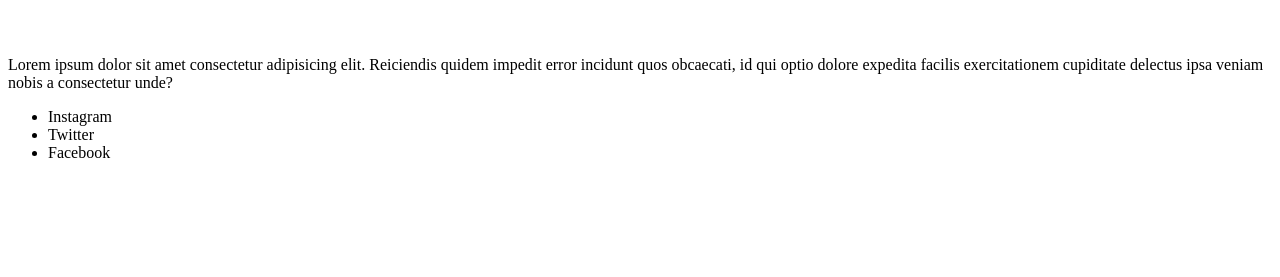
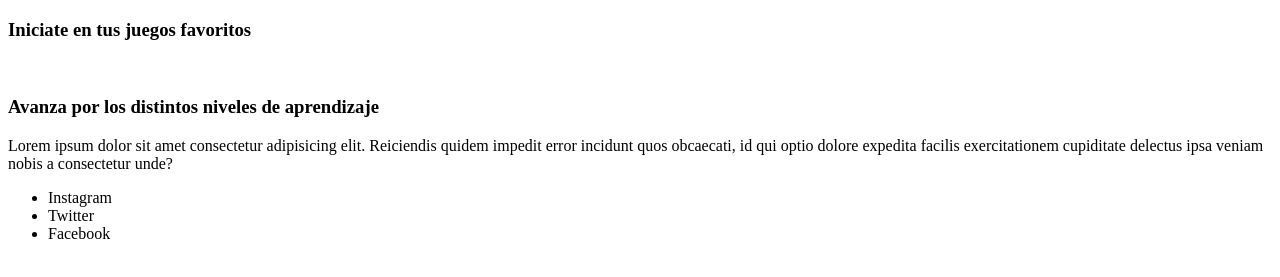
Before and after one commit to Estebanoy/tu-guia-oyarzabal, a plain HTML site: page index.html in a window 1280 px wide. Shown: the part 61-338 px from the top of the page. Drawn offline with Linux system fonts and the light colour scheme.

Commit message:
Se agregaron titulos en el index

```diff
--- a/index.html
+++ b/index.html
@@ -10,11 +10,11 @@
     <h1>Tu Guia eSport</h1>
     <main>
         <section>
-            <h3></h3>
+            <h3>Iniciate en tus juegos favoritos</h3>
             <img src="" alt="">
         </section>
         <section>
-            <h3></h3>
+            <h3>Avanza por los distintos niveles de aprendizaje</h3>
             <p>Lorem ipsum dolor sit amet consectetur adipisicing elit. Reiciendis quidem impedit error incidunt quos obcaecati, id qui optio dolore expedita facilis exercitationem cupiditate delectus ipsa veniam nobis a consectetur unde?</p>
         </section>
     </main>
```
